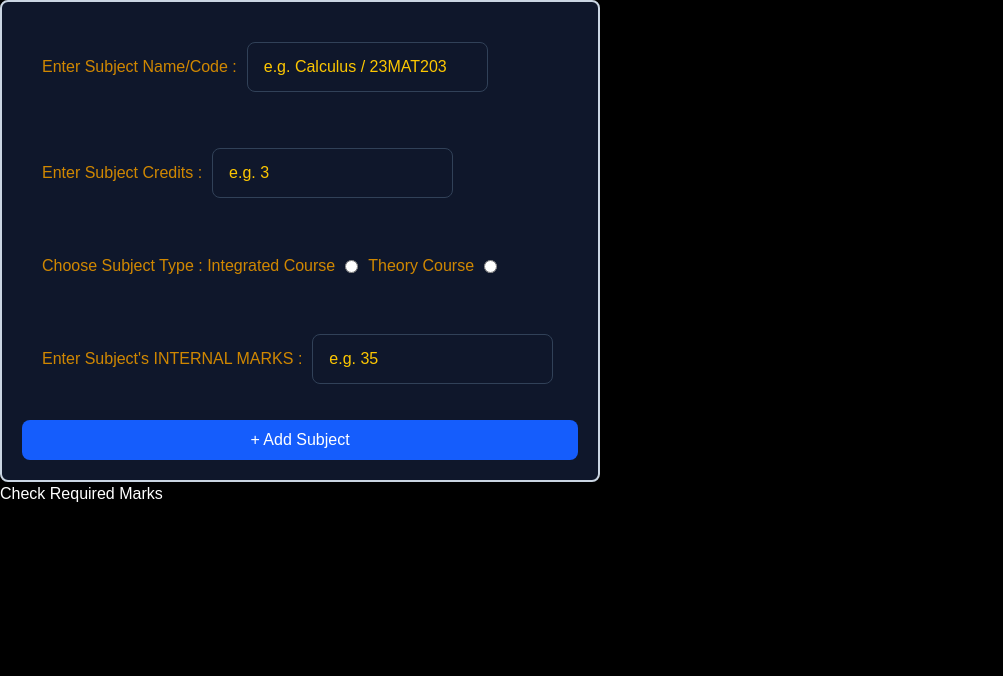
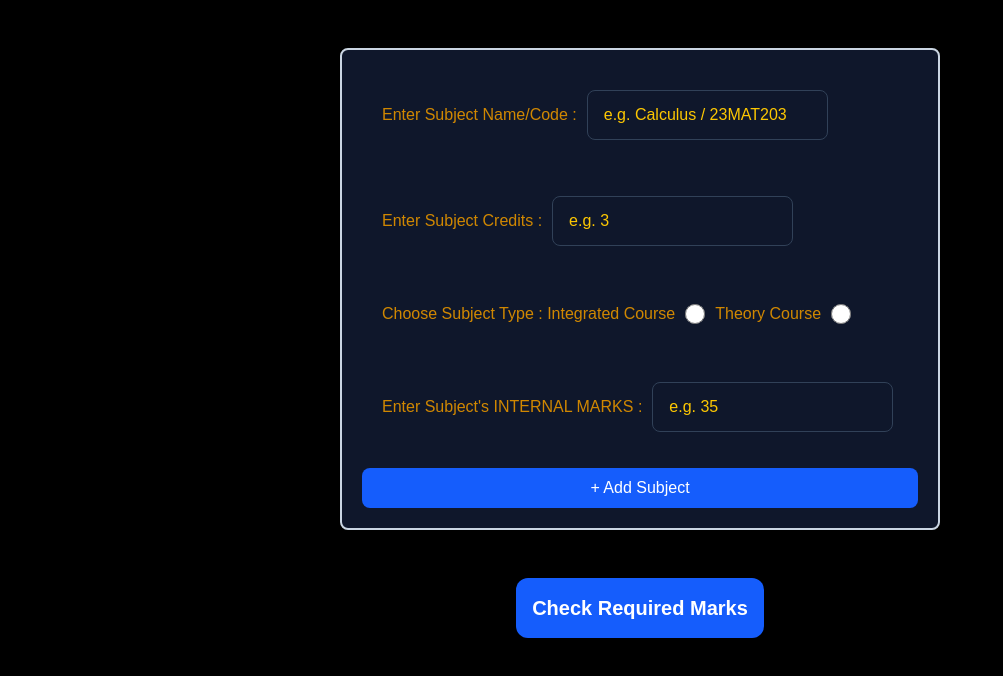
Before and after one commit to creator-chandru/GradeMap, a React (Vite) app: page / in a window 1280 px wide. Shown: the top 676 px of the page, without its empty margins (0-1003 px from the left). Built offline with nearby package versions, Linux system fonts and the light colour scheme.

Commit message:
form style complete

```diff
--- a/src/App.jsx
+++ b/src/App.jsx
@@ -14,7 +14,7 @@ export function App() {
       {
         subjectsList.length > 0 && <SubjectList subjects = {subjectsList}/>
       }
-      <button type="button" onClick = {() => setTable(true)}>Check Required Marks</button>
+      <button type="button" onClick = {() => setTable(true)} className = " bg-blue-600 p-4 border-none rounded-xl text-xl font-bold mt-2 block m-auto">Check Required Marks</button>
       {(table && subjectsList.length >0) && <SubjectTable subjects = {subjectsList} selectedSubject = {selectedSubject} setSelectedSubject = {setSelectedSubject}/>}
       {table && (selectedSubject || subjectsList[0]) && <MarksEstimator selectedSubject = {selectedSubject || subjectsList[0]}/>}
     </>
--- a/src/components/subjectForm.jsx
+++ b/src/components/subjectForm.jsx
@@ -36,7 +36,7 @@ export function SubjectForm(props){
 
     return (
         <main>
-            <form action = {handleFormSubject} className = "bg-slate-900 border-2 border-slate-300 rounded-lg p-5 flex flex-col gap-4 w-150">
+            <form action = {handleFormSubject} className = "bg-slate-900 border-2 border-slate-300 rounded-lg p-5 flex flex-col gap-4 w-150 m-auto my-12">
                 <label className = {labelStyles}>
                     Enter Subject Name/Code : <input type = "text" placeholder = "e.g. Calculus / 23MAT203" name = "subjectCode" required className = {inputStyles}/>
                 </label>
@@ -46,10 +46,10 @@ export function SubjectForm(props){
                 </label>
                 <label className = {labelStyles}>
                     Choose Subject Type :
-                Integrated Course<input type = "radio" name = "subjectType" value = "I" required className = {inputStyles}/>
-                Theory Course<input type = "radio" name = "subjectType" value = "T" />
+                    Integrated Course<input type = "radio" name = "subjectType" value = "I" required className = "accent-yellow-300 w-5 h-5"/>
+                    Theory Course<input type = "radio" name = "subjectType" value = "T" className = "accent-yellow-300 w-5 h-5"/>
                 </label>
-            <label className = {labelStyles}>
+                <label className = {labelStyles} >
                     Enter Subject's INTERNAL MARKS : <input type="number" placeholder = "e.g. 35" name="subjectInternalMark" required className = {inputStyles} />
                 </label>
                 <button type = "submit" className = "bg-blue-600 text-white border-none rounded-lg py-2 hover:bg-blue-800"> + Add Subject</button>
```
Lines whose indentation alone changed are shown as unchanged.
